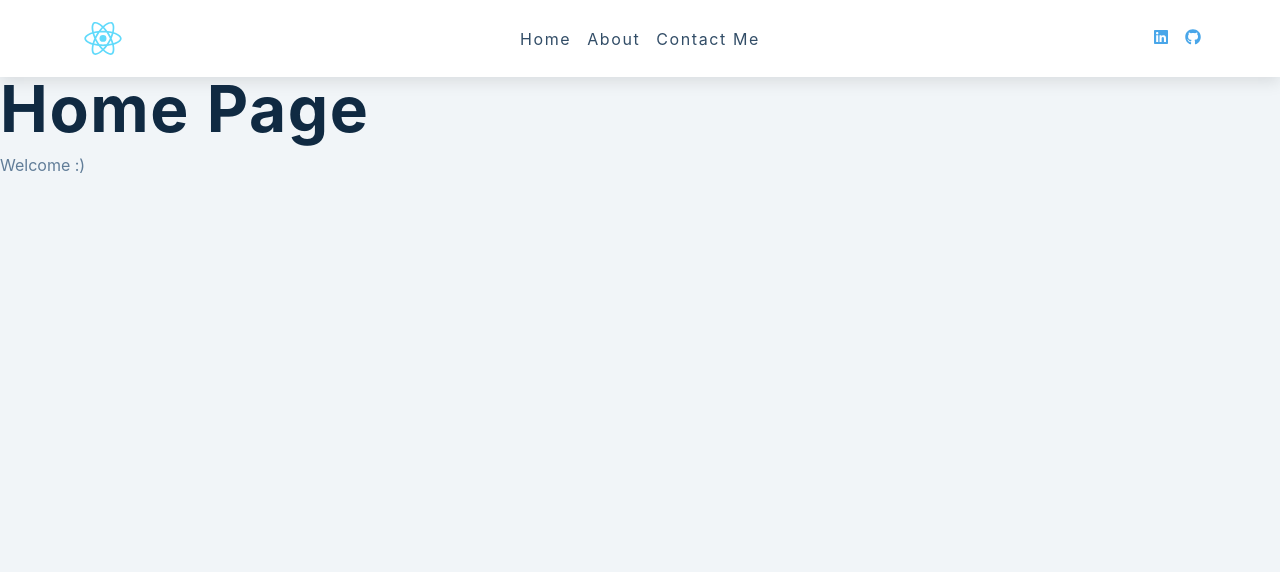
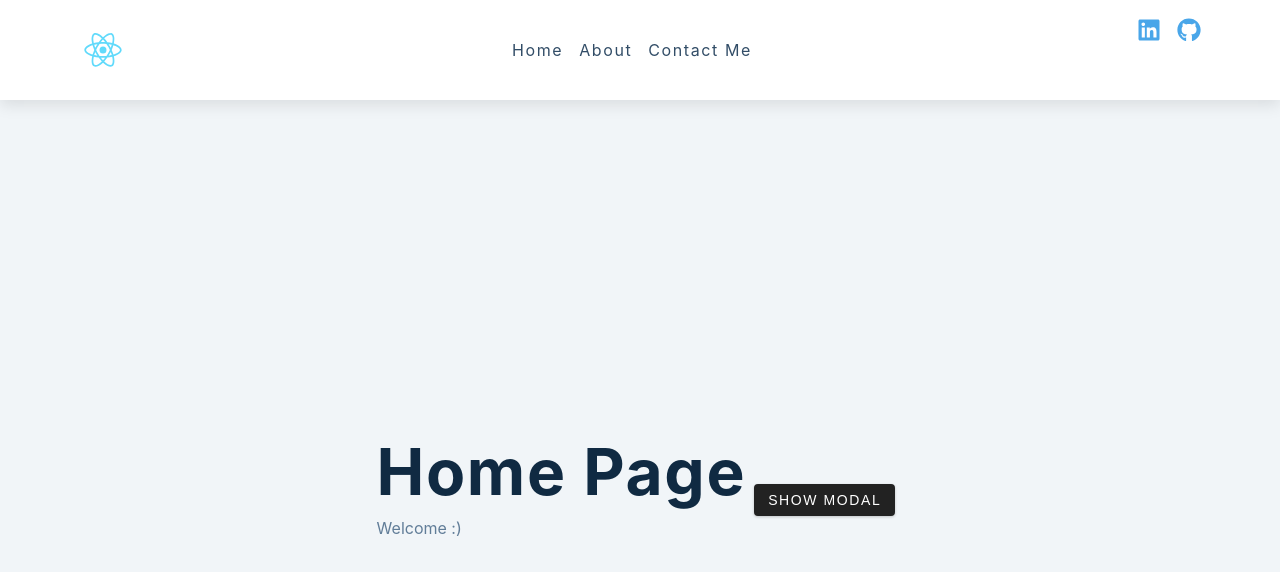
Before and after one commit to torres2235/portfolio, a React (Create React App) app: page / in a window 1280 px wide. Shown: the top 572 px of the page. Built offline with nearby package versions, Linux system fonts and the light colour scheme.

Commit message:
modal implementation

```diff
--- a/src/App.js
+++ b/src/App.js
@@ -7,11 +7,14 @@
 import Error from "./components/Error";
 // navbar
 import Navbar from "./components/Navbar";
+// modal
+import Modal from "./components/Modal";
 
 import "./styles/App.css";
 
 function App() {
   return (
+    <>
       <Router>
         <Navbar />
         <Routes>
@@ -21,6 +24,8 @@
           <Route path="*" element={<Error />} />
         </Routes>
       </Router>
+      <Modal />
+    </>
   );
 }
 
--- a/src/components/Home.js
+++ b/src/components/Home.js
@@ -1,11 +1,19 @@
 import React from "react";
+import { useGlobalContext } from "../context/context";
 
 const Home = () => {
+  const { openModal } = useGlobalContext();
   return (
-    <div>
-      <h1>Home Page</h1>
-      <p>Welcome :)</p>
-    </div>
+    <main>
+      <div>
+        <h1>Home Page</h1>
+        <p>Welcome :)</p>
+      </div>
+
+      <button className="btn" onClick={openModal}>
+        show modal
+      </button>
+    </main>
   );
 };
 
--- /dev/null
+++ b/src/components/Modal.js
@@ -0,0 +1,22 @@
+import React from "react";
+import { useGlobalContext } from "../context/context";
+import { FaTimes } from "react-icons/fa";
+const Modal = () => {
+  const { isModalOpen, closeModal } = useGlobalContext();
+  return (
+    <div
+      className={`${
+        isModalOpen ? "modal-overlay show-modal" : "modal-overlay"
+      }`}
+    >
+      <div className="modal-container">
+        <h3>modal content</h3>
+        <button className="close-modal-btn" onClick={closeModal}>
+          <FaTimes></FaTimes>
+        </button>
+      </div>
+    </div>
+  );
+};
+
+export default Modal;
--- /dev/null
+++ b/src/context/context.js
@@ -0,0 +1,33 @@
+import React, { useState, useContext } from "react";
+
+const AppContext = React.createContext();
+
+const AppProvider = ({ children }) => {
+  const [isModalOpen, setIsModalOpen] = useState(false);
+
+  const openModal = () => {
+    setIsModalOpen(true);
+  };
+  const closeModal = () => {
+    setIsModalOpen(false);
+  };
+
+  return (
+    <AppContext.Provider
+      value={{
+        isModalOpen,
+        openModal,
+        closeModal,
+      }}
+    >
+      {children}
+    </AppContext.Provider>
+  );
+};
+
+// custom hook
+export const useGlobalContext = () => {
+  return useContext(AppContext);
+};
+
+export { AppContext, AppProvider };
--- a/src/index.js
+++ b/src/index.js
@@ -1,13 +1,18 @@
 import React from "react";
 import ReactDOM from "react-dom/client";
-//import "./styles/index.css";
+
+import "./styles/index.css";
 import App from "./App";
 import reportWebVitals from "./reportWebVitals";
+
+import { AppContext, AppProvider } from "./context/context";
 
 const root = ReactDOM.createRoot(document.getElementById("root"));
 root.render(
   <React.StrictMode>
-    <App />
+    <AppProvider>
+      <App />
+    </AppProvider>
   </React.StrictMode>
 );
 
--- a/src/styles/index.css
+++ b/src/styles/index.css
@@ -1,13 +1,328 @@
+/*
+===============
+Variables
+===============
+*/
+
+:root {
+  /* dark shades of primary color*/
+  --clr-primary-1: hsl(205, 86%, 17%);
+  --clr-primary-2: hsl(205, 77%, 27%);
+  --clr-primary-3: hsl(205, 72%, 37%);
+  --clr-primary-4: hsl(205, 63%, 48%);
+  /* primary/main color */
+  --clr-primary-5: hsl(205, 78%, 60%);
+  /* lighter shades of primary color */
+  --clr-primary-6: hsl(205, 89%, 70%);
+  --clr-primary-7: hsl(205, 90%, 76%);
+  --clr-primary-8: hsl(205, 86%, 81%);
+  --clr-primary-9: hsl(205, 90%, 88%);
+  --clr-primary-10: hsl(205, 100%, 96%);
+  /* darkest grey - used for headings */
+  --clr-grey-1: hsl(209, 61%, 16%);
+  --clr-grey-2: hsl(211, 39%, 23%);
+  --clr-grey-3: hsl(209, 34%, 30%);
+  --clr-grey-4: hsl(209, 28%, 39%);
+  /* grey used for paragraphs */
+  --clr-grey-5: hsl(210, 22%, 49%);
+  --clr-grey-6: hsl(209, 23%, 60%);
+  --clr-grey-7: hsl(211, 27%, 70%);
+  --clr-grey-8: hsl(210, 31%, 80%);
+  --clr-grey-9: hsl(212, 33%, 89%);
+  --clr-grey-10: hsl(210, 36%, 96%);
+  --clr-white: #fff;
+  --clr-red-dark: hsl(360, 67%, 44%);
+  --clr-red-light: hsl(360, 71%, 66%);
+  --clr-green-dark: hsl(125, 67%, 44%);
+  --clr-green-light: hsl(125, 71%, 66%);
+  --clr-black: #222;
+  --transition: all 0.3s linear;
+  --spacing: 0.1rem;
+  --radius: 0.25rem;
+  --light-shadow: 0 5px 15px rgba(0, 0, 0, 0.1);
+  --dark-shadow: 0 5px 15px rgba(0, 0, 0, 0.2);
+  --max-width: 1170px;
+  --fixed-width: 620px;
+}
+/*
+===============
+Global Styles
+===============
+*/
+
+*,
+::after,
+::before {
+  margin: 0;
+  padding: 0;
+  box-sizing: border-box;
+}
 body {
-  margin: 0;
-  font-family: -apple-system, BlinkMacSystemFont, 'Segoe UI', 'Roboto', 'Oxygen',
-    'Ubuntu', 'Cantarell', 'Fira Sans', 'Droid Sans', 'Helvetica Neue',
-    sans-serif;
-  -webkit-font-smoothing: antialiased;
-  -moz-osx-font-smoothing: grayscale;
+  font-family: -apple-system, BlinkMacSystemFont, "Segoe UI", Roboto, Oxygen,
+    Ubuntu, Cantarell, "Open Sans", "Helvetica Neue", sans-serif;
+  background: var(--clr-grey-10);
+  color: var(--clr-grey-1);
+  line-height: 1.5;
+  font-size: 0.875rem;
+}
+ul {
+  list-style-type: none;
+}
+a {
+  text-decoration: none;
+}
+h1,
+h2,
+h3,
+h4 {
+  letter-spacing: var(--spacing);
+  text-transform: capitalize;
+  line-height: 1.25;
+  margin-bottom: 0.75rem;
+}
+h1 {
+  font-size: 3rem;
+}
+h2 {
+  font-size: 2rem;
+}
+h3 {
+  font-size: 1.25rem;
+}
+h4 {
+  font-size: 0.875rem;
+}
+p {
+  margin-bottom: 1.25rem;
+  color: var(--clr-grey-5);
+}
+@media screen and (min-width: 800px) {
+  h1 {
+    font-size: 4rem;
+  }
+  h2 {
+    font-size: 2.5rem;
+  }
+  h3 {
+    font-size: 1.75rem;
+  }
+  h4 {
+    font-size: 1rem;
+  }
+  body {
+    font-size: 1rem;
+  }
+  h1,
+  h2,
+  h3,
+  h4 {
+    line-height: 1;
+  }
+}
+/*  global classes */
+
+/* section */
+.section {
+  width: 90vw;
+  margin: 0 auto;
+  max-width: var(--max-width);
 }
 
-code {
-  font-family: source-code-pro, Menlo, Monaco, Consolas, 'Courier New',
-    monospace;
+@media screen and (min-width: 992px) {
+  .section {
+    width: 95vw;
+  }
 }
+
+/*
+===============
+Home
+===============
+*/
+
+main {
+  min-height: 100vh;
+  display: flex;
+  justify-content: center;
+  align-items: center;
+}
+.sidebar-toggle {
+  position: fixed;
+  top: 2rem;
+  left: 3rem;
+  font-size: 2rem;
+  background: transparent;
+  border-color: transparent;
+  color: var(--clr-primary-5);
+  transition: var(--transition);
+  cursor: pointer;
+  animation: bounce 2s ease-in-out infinite;
+}
+
+@keyframes bounce {
+  0% {
+    transform: scale(1);
+  }
+  50% {
+    transform: scale(1.5);
+  }
+  100% {
+    transform: scale(1);
+  }
+}
+
+.btn {
+  text-transform: uppercase;
+  background: var(--clr-black);
+  color: var(--clr-white);
+  padding: 0.375rem 0.75rem;
+  letter-spacing: var(--spacing);
+  display: inline-block;
+  transition: var(--transition);
+  font-size: 0.875rem;
+  border: 2px solid var(--clr-black);
+  cursor: pointer;
+  box-shadow: 0 1px 3px rgba(0, 0, 0, 0.2);
+  border-radius: var(--radius);
+  margin: 0.5rem;
+}
+.btn:hover {
+  color: var(--clr-black);
+  background: transparent;
+}
+
+/*
+===============
+Modal
+===============
+*/
+.modal-overlay {
+  position: fixed;
+  top: 0;
+  left: 0;
+  width: 100%;
+  height: 100%;
+  background: rgba(0, 0, 0, 0.5);
+  display: grid;
+  place-items: center;
+  transition: var(--transition);
+  visibility: hidden;
+  z-index: -1;
+}
+/* OPEN/CLOSE MODAL */
+.show-modal {
+  visibility: visible;
+  z-index: 10;
+}
+.modal-container {
+  background: var(--clr-white);
+  border-radius: var(--radius);
+  width: 90vw;
+  height: 30vh;
+  max-width: var(--fixed-width);
+  text-align: center;
+  display: grid;
+  place-items: center;
+  position: relative;
+}
+.close-modal-btn {
+  position: absolute;
+  top: 1rem;
+  right: 1rem;
+  font-size: 2rem;
+  background: transparent;
+  border-color: transparent;
+  color: var(--clr-red-dark);
+  cursor: pointer;
+}
+
+/*
+===============
+Sidebar
+===============
+*/
+.sidebar-header {
+  display: flex;
+  justify-content: space-between;
+  align-items: center;
+  padding: 1rem 1.5rem;
+}
+.close-btn {
+  font-size: 1.75rem;
+  background: transparent;
+  border-color: transparent;
+  color: var(--clr-primary-5);
+  transition: var(--transition);
+  cursor: pointer;
+  color: var(--clr-red-dark);
+  margin-top: 0.2rem;
+}
+.close-btn:hover {
+  color: var(--clr-red-light);
+}
+.logo {
+  justify-self: center;
+  height: 40px;
+}
+
+.links a {
+  display: flex;
+  align-items: center;
+  font-size: 1.25rem;
+  text-transform: capitalize;
+  padding: 1rem 1.5rem;
+  color: var(--clr-grey-3);
+  transition: var(--transition);
+  letter-spacing: var(--spacing);
+}
+
+.links a:hover {
+  background: var(--clr-grey-10);
+  color: var(--clr-grey-2);
+}
+.links a svg {
+  font-size: 1.5rem;
+  color: var(--clr-grey-5);
+  margin-right: 1rem;
+  transition: var(--transition);
+}
+.links a:hover svg {
+  color: var(--clr-grey-4);
+}
+.social-icons {
+  justify-self: center;
+  display: flex;
+  padding-bottom: 2rem;
+}
+.social-icons a {
+  font-size: 1.5rem;
+  margin: 0 0.5rem;
+  color: var(--clr-primary-5);
+  transition: var(--transition);
+}
+.social-icons a:hover {
+  color: var(--clr-primary-1);
+}
+
+.sidebar {
+  position: fixed;
+  top: 0;
+  left: 0;
+  width: 100%;
+  height: 100%;
+  background: var(--clr-white);
+  display: grid;
+  grid-template-rows: auto 1fr auto;
+  row-gap: 1rem;
+  box-shadow: var(--clr-red-dark);
+  transition: var(--transition);
+  transform: translate(-100%);
+}
+.show-sidebar {
+  transform: translate(0);
+}
+@media screen and (min-width: 676px) {
+  .sidebar {
+    width: 400px;
+  }
+}
```
Lines whose indentation alone changed are shown as unchanged.
